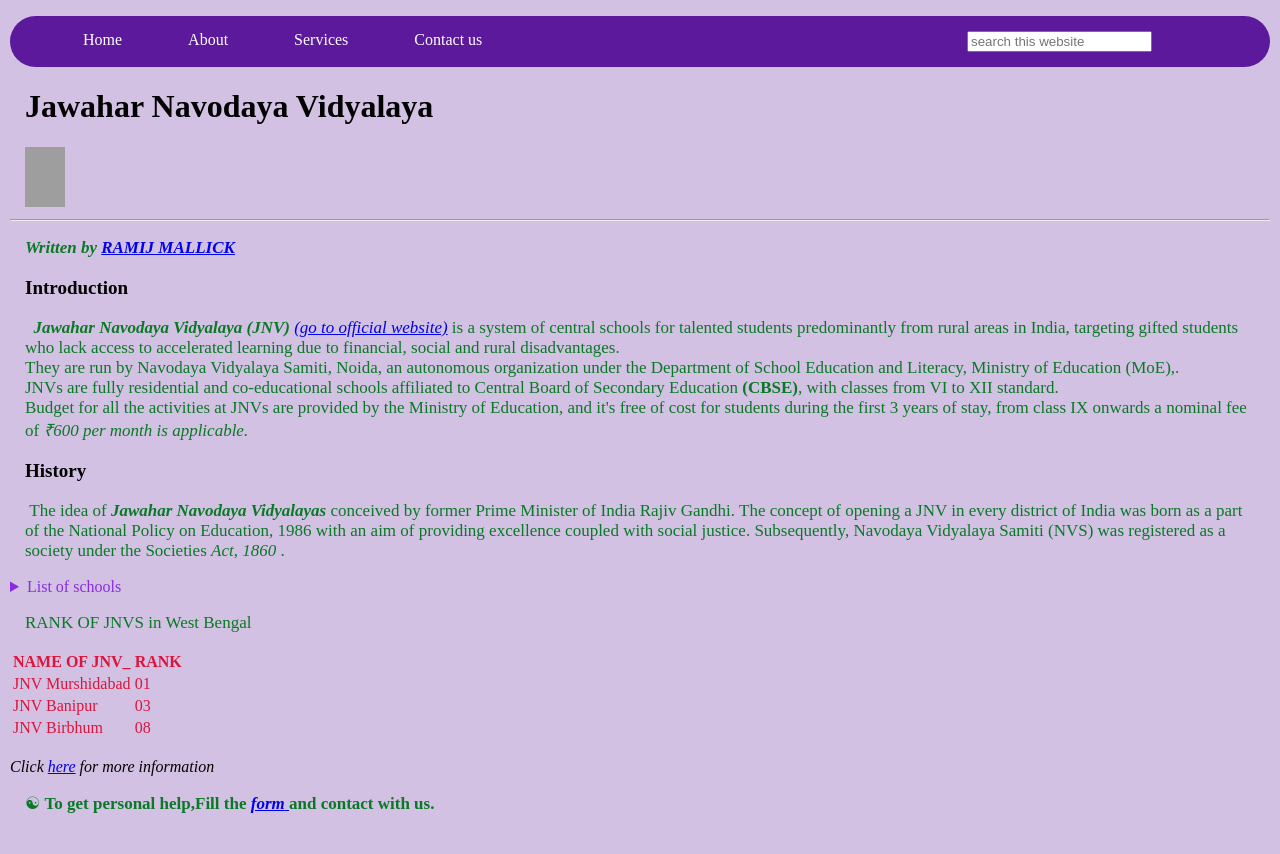
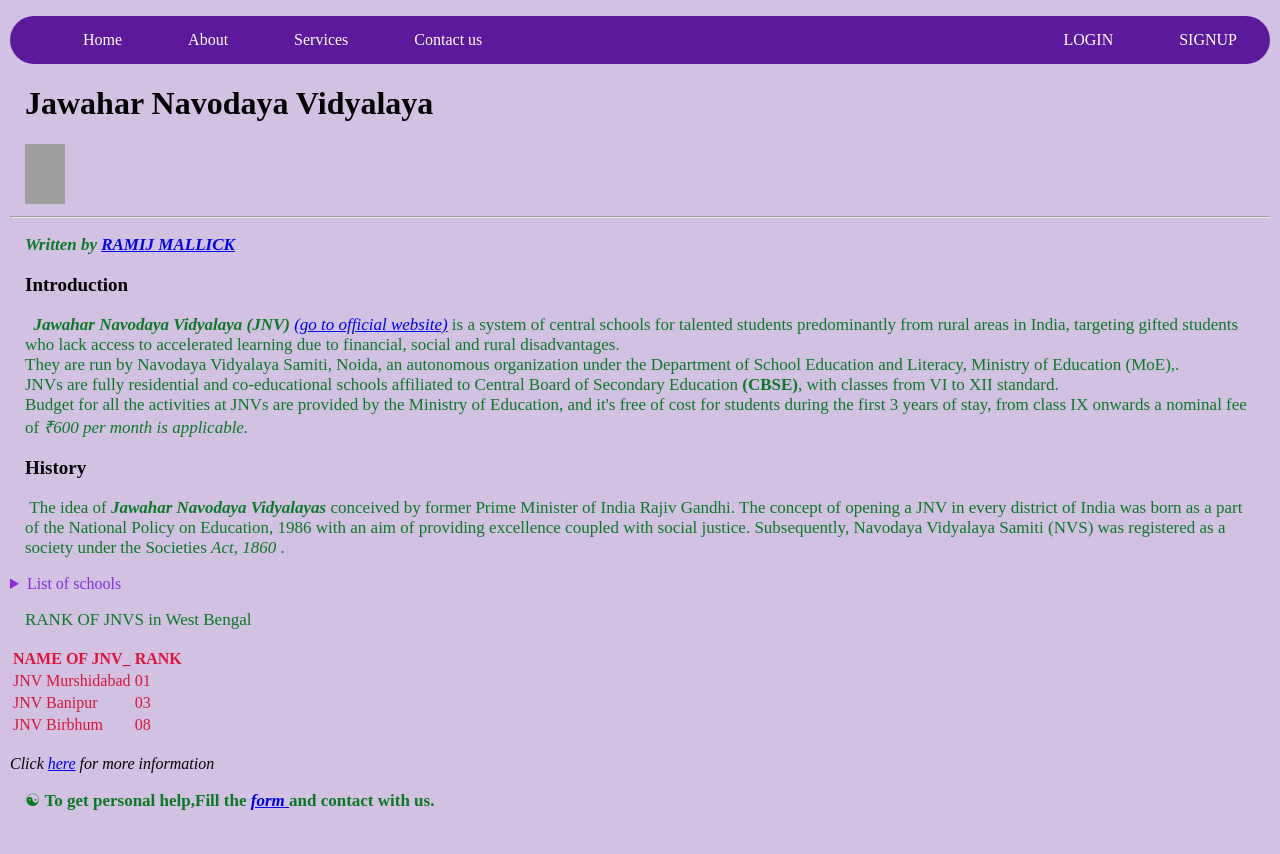
Before and after one commit to ramij7/jnv, a plain HTML site: page index.html in a window 1280 px wide. Drawn offline with Linux system fonts and the light colour scheme; grey boxes are pictures that could not be loaded.

Commit message:
Update index.html

```diff
--- a/index.html
+++ b/index.html
@@ -43,11 +43,23 @@
     }
 
     .navbar li a:hover {
-      color: rgb(233, 133, 150);
+      color: orangered;
     }
-    .search{
-      float:right;
-      padding: 15px 118px;
+
+    .login {
+      float: right;
+    }
+
+    .logbox {
+
+      border-radius: 7px;
+
+    }
+
+    .logbox:hover {
+      background: rgb(255,255,255);
+background: radial-gradient(circle, rgba(255,255,255,1) 0%, rgba(47,18,79,1) 87%);
+      border: solid 1px white;
     }
 
     body {
@@ -91,13 +103,15 @@
 <header>
   <nav class="navbar">
     <ul>
-      <li> <a href="index.html">Home</a> </li>
+      <li> <a href="tut5.html">Home</a> </li>
       <li> <a href="#">About</a> </li>
       <li> <a href="#">Services</a> </li>
       <li> <a href="tut8.html">Contact us</a> </li>
-      <div class="search">
-        <input type="text" name="search" id="seacrh" placeholder="search this website">
 
+      <div class="login">
+        <!-- <input type="text" name="search" id="seacrh" placeholder="search this website"> -->
+        <li> <a class="logbox" href="#">LOGIN</a> </li>
+        <li> <a class="logbox" href="#">SIGNUP</a></li>
       </div>
     </ul>
 
```
